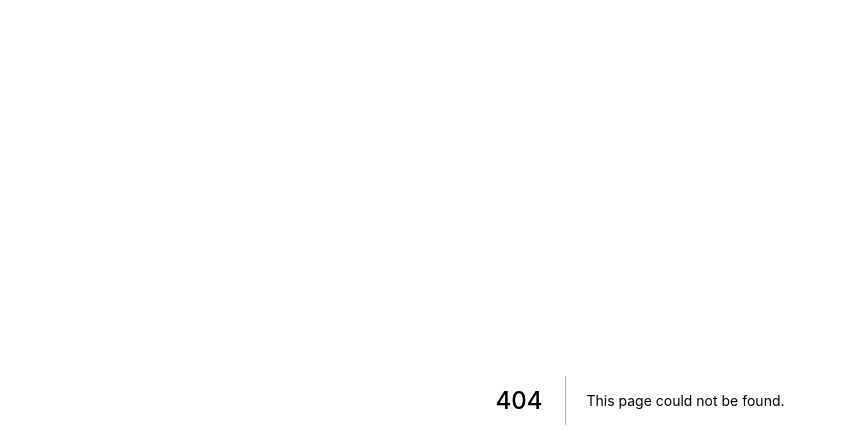
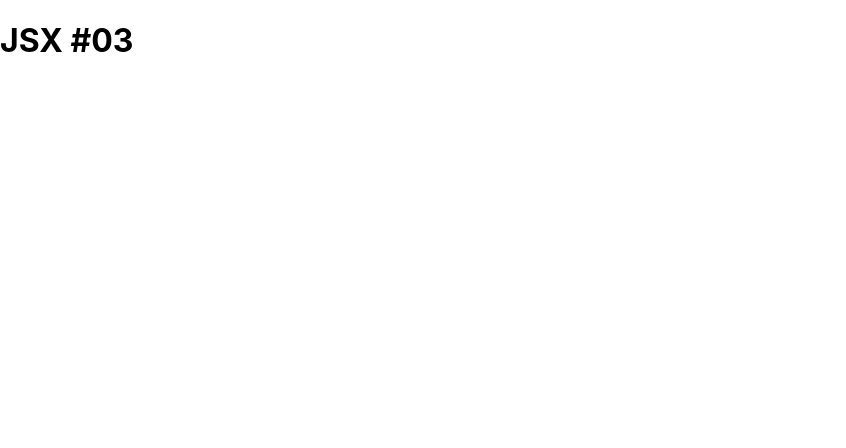
Before and after one commit to aaanm1309-1/react-cod3r, a Next.js app: page /basicos/jsx3 in a window 1280 px wide. Before the commit this address had no page. Shown: the top 448 px of the page, without its empty margins (0-846 px from the left). Built offline with nearby package versions, Linux system fonts and the light colour scheme.

Commit message:
Versao jsx3

```diff
--- /dev/null
+++ b/pages/basicos/jsx3.jsx
@@ -0,0 +1,7 @@
+export default function jsx3() {
+  return (
+    <div>
+      <h1>JSX #03</h1>
+    </div>
+  )
+}
```
Also changed, not shown: pages/basicos/jsx1.jsx (renamed from pages/basicos/jsx1.js), pages/basicos/jsx2.jsx (renamed from pages/basicos/jsx2.js), pages/index.jsx (renamed from pages/index.js).
